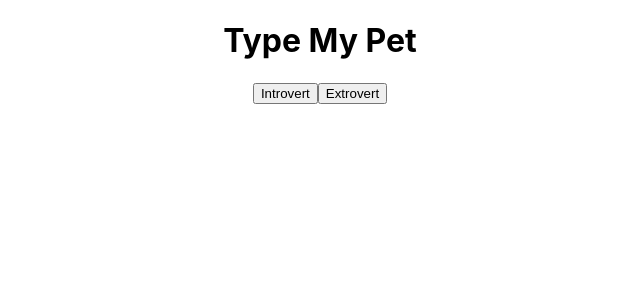
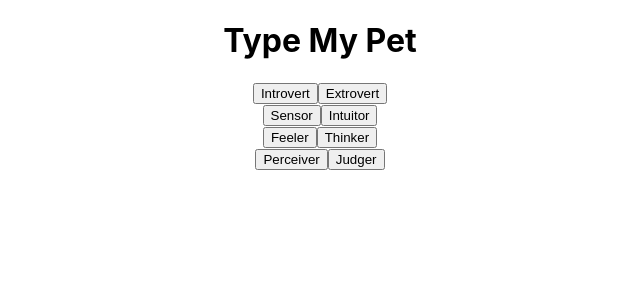
Before and after one commit to hayleyw7/type-my-pet, a React (Create React App) app: page / in a window 1280 px wide. Shown: the top 300 px of the page, without its empty margins (320-960 px from the left). Built offline with nearby package versions, Linux system fonts and the light colour scheme.

Commit message:
Add all question components

```diff
--- a/src/components/App/App.js
+++ b/src/components/App/App.js
@@ -2,6 +2,9 @@ import React, { Component } from 'react';
 
 import './App.css';
 import Letter1 from '../Letter/Letter1';
+import Letter2 from '../Letter/Letter2';
+import Letter3 from '../Letter/Letter3';
+import Letter4 from '../Letter/Letter4';
 
 export class App extends Component {
   constructor(props) {
@@ -23,7 +26,10 @@ export class App extends Component {
     return (
       <div className="App">
         <h1>Type My Pet</h1>
-        <Letter1 setLetter={this.setLetter}/>
+        <Letter1 setLetter={this.setLetter} />
+        <Letter2 setLetter={this.setLetter} />
+        <Letter3 setLetter={this.setLetter} />
+        <Letter4 setLetter={this.setLetter} />
       </div>
     );
   }
--- a/src/components/Letter/Letter1.js
+++ b/src/components/Letter/Letter1.js
@@ -15,14 +15,14 @@ class Letter1 extends Component {
 
         <button
           className='introvert-btn'
-          onClick={e => this.props.setLetter('i')}
+          onClick={e => this.setLetter('i')}
         >
           Introvert
         </button>
 
         <button
           className='extrovert-btn'
-          onClick={e => this.props.setLetter('e')}
+          onClick={e => this.setLetter('e')}
         >
           Extrovert
         </button>
--- a/src/components/Letter/Letter2.js
+++ b/src/components/Letter/Letter2.js
@@ -0,0 +1,35 @@
+import React, { Component } from 'react';
+
+class Letter2 extends Component {
+  constructor( {props} ) {
+    super();
+    this.props = props;
+    this.state = {
+      letter2: ''
+    };
+  }
+
+  render() {
+    return (
+      <section className='question'>
+
+        <button
+          className='sensor-btn'
+          onClick={e => this.setLetter('s')}
+        >
+          Sensor
+        </button>
+
+        <button
+          className='intuitor-btn'
+          onClick={e => this.setLetter('n')}
+        >
+          Intuitor
+        </button>
+
+      </section>
+    )
+  }
+}
+
+export default Letter2;
--- a/src/components/Letter/Letter3.js
+++ b/src/components/Letter/Letter3.js
@@ -0,0 +1,35 @@
+import React, { Component } from 'react';
+
+class Letter3 extends Component {
+  constructor( {props} ) {
+    super();
+    this.props = props;
+    this.state = {
+      letter3: ''
+    };
+  }
+
+  render() {
+    return (
+      <section className='question'>
+
+        <button
+          className='feeler-btn'
+          onClick={e => this.setLetter('f')}
+        >
+          Feeler
+        </button>
+
+        <button
+          className='thinker-btn'
+          onClick={e => this.setLetter('t')}
+        >
+          Thinker
+        </button>
+
+      </section>
+    )
+  }
+}
+
+export default Letter3;
--- a/src/components/Letter/Letter4.js
+++ b/src/components/Letter/Letter4.js
@@ -0,0 +1,35 @@
+import React, { Component } from 'react';
+
+class Letter4 extends Component {
+  constructor( {props} ) {
+    super();
+    this.props = props;
+    this.state = {
+      letter4: ''
+    };
+  }
+
+  render() {
+    return (
+      <section className='question'>
+
+        <button
+          className='perceiver-btn'
+          onClick={e => this.setLetter('p')}
+        >
+          Perceiver
+        </button>
+
+        <button
+          className='judger-btn'
+          onClick={e => this.setLetter('j')}
+        >
+          Judger
+        </button>
+
+      </section>
+    )
+  }
+}
+
+export default Letter4;
```
